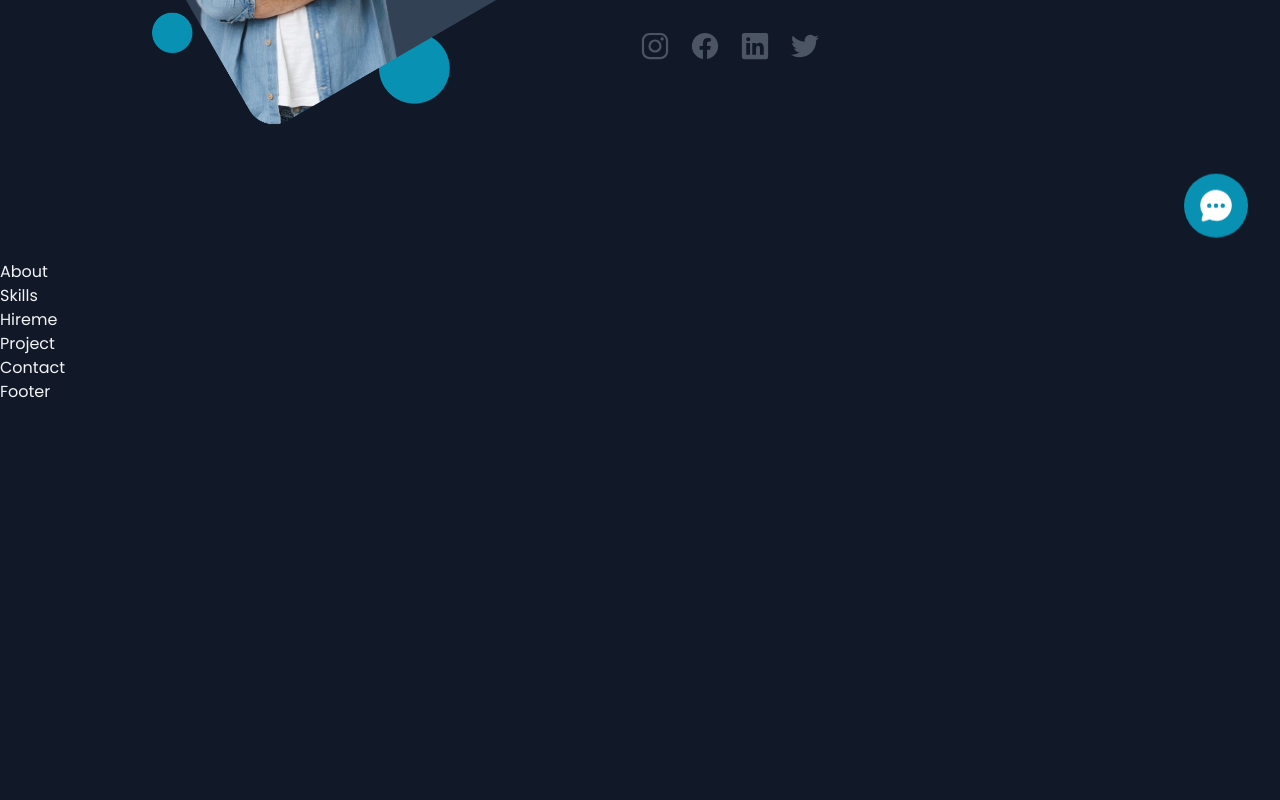
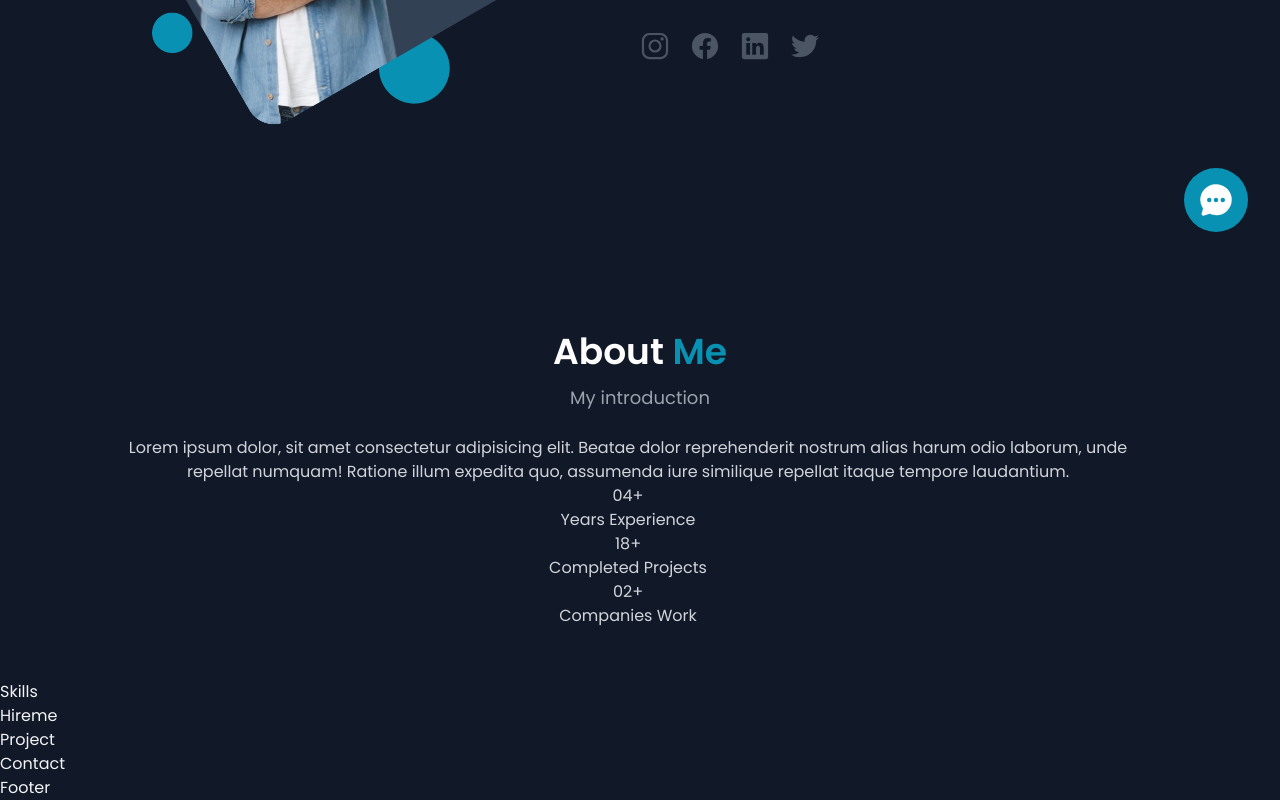
Before and after one commit to geliettech/Portfolio, a React (Vite) app: page / in a window 1280 px wide. Shown: the part 540-1340 px from the top of the page. Before the commit the page ends 944 px from the top, so only its background shows below. Built offline with nearby package versions, Linux system fonts and the light colour scheme.

Commit message:
updated Hero.jsx

```diff
--- a/src/components/About.jsx
+++ b/src/components/About.jsx
@@ -1,9 +1,39 @@
-import React from 'react'
+import React from "react";
 
 const About = () => {
+  const info=[
+    {text:'Years Experience', count: '04'},
+    {text:'Completed Projects', count: '18'},
+    {text:'Companies Work', count: '02'},
+  ]
   return (
-    <div>About</div>
-  )
-}
+    <section id="about" className="py-10 text-white">
+      <div className="text-center mt-8">
+        <h3 className="text-4xl font-semibold">
+          About<span className="text-cyan-600"> Me</span>
+        </h3>
+        <p className="text-gray-400 my-3 text-lg">My introduction</p>
+        <div className="flex md:flex-row flex-col-reverse items-center md:gap-6 gap-12 px-10 max-w-6xl mx-auto">
+          <div>
+            <div className="text-gray-300 my-3">
+              <p>
+                Lorem ipsum dolor, sit amet consectetur adipisicing elit. Beatae dolor reprehenderit nostrum alias harum odio laborum, unde repellat numquam! Ratione illum expedita quo, assumenda iure similique repellat itaque tempore laudantium.
+              </p>
+              <div>
+                {info.map(content=>(
+                  <div key={content.text}>
+                    <h3>{content.count}<span>+</span></h3>
+                    <span>{content.text}</span>
+                  </div>
+                ))}
+              </div>
+            </div>
+          </div>
+          <div></div>
+        </div>
+      </div>
+    </section>
+  );
+};
 
-export default About
+export default About;
```
